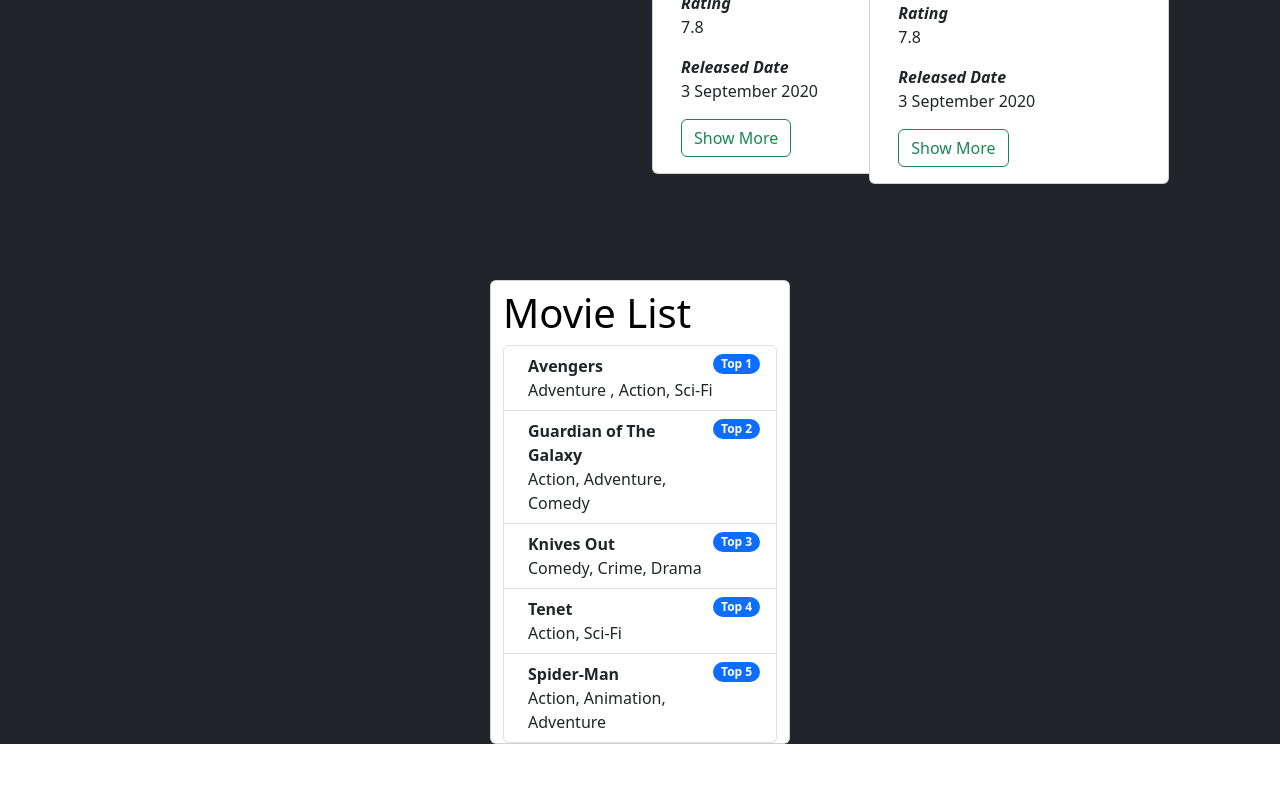
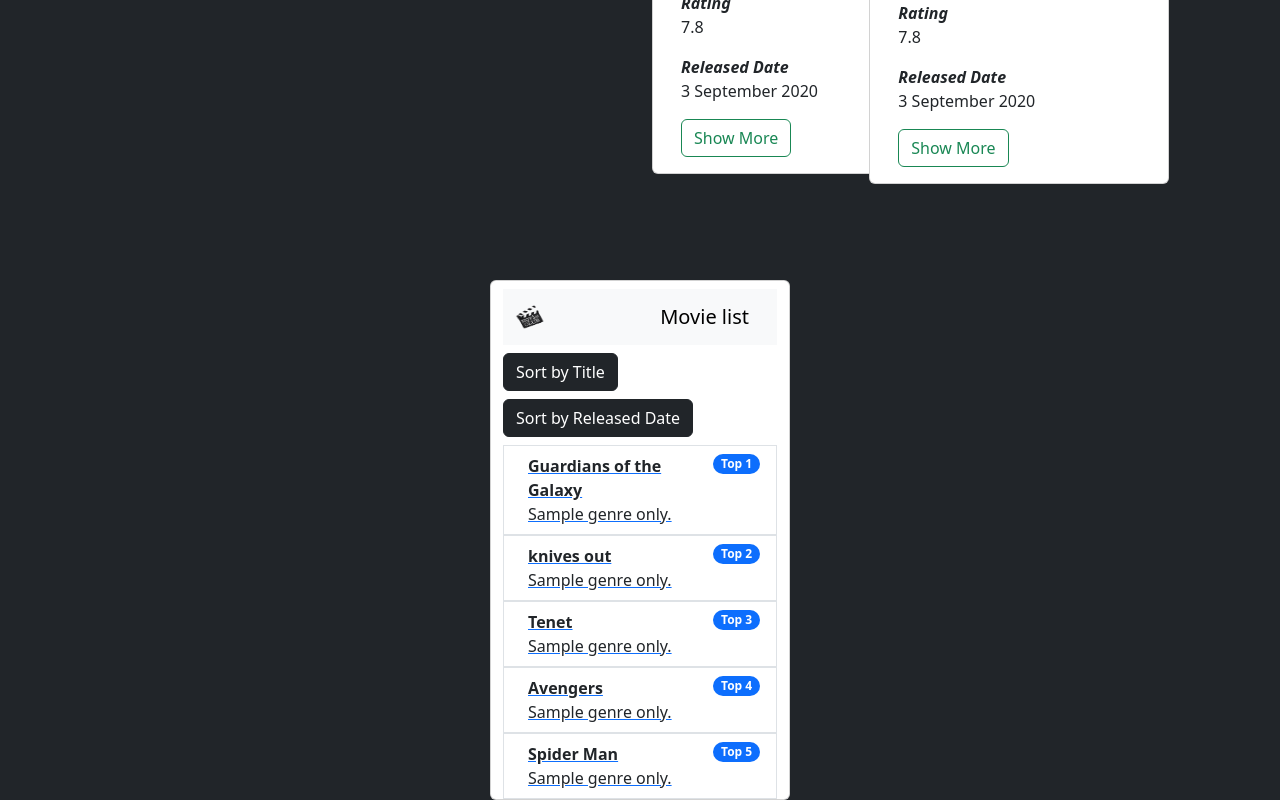
Before and after one commit to NinjaMarie/movie-list, an Angular app in the folder movie-watchlist/: page / in a window 1280 px wide. Shown: the part 746-1546 px from the top of the page. Before the commit the page ends 1490 px from the top, so only its background shows below. Built offline with nearby package versions, Linux system fonts and the light colour scheme.

Commit message:
edit: Add Sorting Features

```diff
--- a/movie-watchlist/src/app/app.module.ts
+++ b/movie-watchlist/src/app/app.module.ts
@@ -9,6 +9,7 @@
 import { FlexLayoutModule } from '@angular/flex-layout';
 import { DetailCardComponent } from './cards/detail-card/detail-card.component';
 import { MovieDetailPageComponent } from './pages/movie-detail-page/movie-detail-page.component';
+import { MovieListCardComponent } from './cards/movie-list-card/movie-list-card.component';
 
 @NgModule({
   declarations: [
@@ -18,6 +19,7 @@
     AvengersMoviePageComponent,
     DetailCardComponent,
     MovieDetailPageComponent,
+    MovieListCardComponent,
   ],
   imports: [
     BrowserModule,
--- /dev/null
+++ b/movie-watchlist/src/app/cards/movie-list-card/movie-list-card.component.html
@@ -0,0 +1,13 @@
+<ol class="list-group list-group">
+  <a [routerLink]="routerLink" class="text-decoration:none">
+    <li
+      class="list-group-item d-flex justify-content-between align-items-start"
+    >
+      <div class="ms-2 me-auto">
+        <div class="fw-bold">{{ data?.title }}</div>
+        {{ data?.genre }}
+      </div>
+      <span class="badge bg-primary rounded-pill">{{ data?.topNo }}</span>
+    </li>
+  </a>
+</ol>
--- /dev/null
+++ b/movie-watchlist/src/app/cards/movie-list-card/movie-list-card.component.ts
@@ -0,0 +1,17 @@
+import { Component, Input } from '@angular/core';
+import { Imovie } from 'src/app/model/movie-model';
+import { IMovieList } from 'src/app/model/movieList-model';
+
+@Component({
+  selector: 'app-movie-list-card',
+  templateUrl: './movie-list-card.component.html',
+  styleUrls: ['./movie-list-card.component.css'],
+})
+export class MovieListCardComponent {
+  @Input() movieId: number | undefined;
+  @Input() data: IMovieList | undefined;
+
+  get routerLink(): any {
+    return ['/movie-detail', this.movieId];
+  }
+}
--- /dev/null
+++ b/movie-watchlist/src/app/mockData/mock-movieList-data.ts
@@ -0,0 +1,39 @@
+import { IMovieList } from '../model/movieList-model';
+
+export const mockMovieList: IMovieList[] = [
+  {
+    title: 'Guardians of the Galaxy',
+    genre: 'Sample genre only.',
+    topNo: ' Top 1',
+    movieId: 2,
+    releasedDate: '2014-08-01',
+  },
+  {
+    title: 'knives out',
+    genre: 'Sample genre only.',
+    topNo: ' Top 2',
+    movieId: 3,
+    releasedDate: '2019-11-27',
+  },
+  {
+    title: 'Tenet',
+    genre: 'Sample genre only.',
+    topNo: ' Top 3',
+    movieId: 5,
+    releasedDate: '2020-09-03',
+  },
+  {
+    title: 'Avengers',
+    genre: 'Sample genre only.',
+    topNo: ' Top 4',
+    movieId: 1,
+    releasedDate: '2015-05-01',
+  },
+  {
+    title: 'Spider Man',
+    genre: 'Sample genre only.',
+    topNo: ' Top 5',
+    movieId: 4,
+    releasedDate: '2018-12-14',
+  },
+];
--- /dev/null
+++ b/movie-watchlist/src/app/model/movieList-model.ts
@@ -0,0 +1,8 @@
+export interface IMovieList {
+  title: string;
+  genre: string;
+  topNo: string;
+  movieId: number;
+  releasedDate: string;
+  [key: string]: string | number;
+}
--- a/movie-watchlist/src/app/pages/landing-page/landing-page.component.html
+++ b/movie-watchlist/src/app/pages/landing-page/landing-page.component.html
@@ -3,7 +3,7 @@
     <span class="navbar-brand mb-0 h1">Movie Night</span>
   </div>
 </nav>
-<div class="containerFluid bg-dark">
+<div class="containerFluid bg-dark margin:5">
   <div class="row margin:5px">
     <div class="col-sm-2 text-white">
       <app-movie-card
@@ -46,56 +46,32 @@
     </div>
     <div class="container-fluid card mt-5" style="width: 300px">
       <div class="mt-2 col-sm-12 text-white">
-        <div class="text-black">
-          <h1>Movie List</h1>
+        <nav class="navbar bg-body-tertiary">
+          <div class="container-fluid">
+            <img
+              src="assets/pictures/movie.png"
+              alt="Logo"
+              width="30"
+              height="24"
+              class="d-inline-block align-text-top"
+            />
+            <label class="navbar-brand label"> Movie list </label>
+          </div>
+        </nav>
+        <div class="mt-2 mb-2">
+          <button class="btn btn-dark mb-2" (click)="sort('title')">
+            Sort by Title
+          </button>
+          <button class="btn btn-dark" (click)="sort('releaseDate')">
+            Sort by Released Date
+          </button>
         </div>
-        <ol class="list-group list-group">
-          <li
-            class="list-group-item d-flex justify-content-between align-items-start"
-          >
-            <div class="ms-2 me-auto">
-              <div class="fw-bold">Avengers</div>
-              Adventure , Action, Sci-Fi
-            </div>
-            <span class="badge bg-primary rounded-pill">Top 1</span>
-          </li>
-          <li
-            class="list-group-item d-flex justify-content-between align-items-start"
-          >
-            <div class="ms-2 me-auto">
-              <div class="fw-bold">Guardian of The Galaxy</div>
-              Action, Adventure, Comedy
-            </div>
-            <span class="badge bg-primary rounded-pill">Top 2</span>
-          </li>
-          <li
-            class="list-group-item d-flex justify-content-between align-items-start"
-          >
-            <div class="ms-2 me-auto">
-              <div class="fw-bold">Knives Out</div>
-              Comedy, Crime, Drama
-            </div>
-            <span class="badge bg-primary rounded-pill">Top 3</span>
-          </li>
-          <li
-            class="list-group-item d-flex justify-content-between align-items-start"
-          >
-            <div class="ms-2 me-auto">
-              <div class="fw-bold">Tenet</div>
-              Action, Sci-Fi
-            </div>
-            <span class="badge bg-primary rounded-pill">Top 4</span>
-          </li>
-          <li
-            class="list-group-item d-flex justify-content-between align-items-start"
-          >
-            <div class="ms-2 me-auto">
-              <div class="fw-bold">Spider-Man</div>
-              Action, Animation, Adventure
-            </div>
-            <span class="badge bg-primary rounded-pill">Top 5</span>
-          </li>
-        </ol>
+        <app-movie-list-card
+          *ngFor="let movieListData of movieListData"
+          [data]="movieListData"
+          [movieId]="movieListData.movieId"
+        >
+        </app-movie-list-card>
       </div>
     </div>
   </div>
--- a/movie-watchlist/src/app/pages/landing-page/landing-page.component.ts
+++ b/movie-watchlist/src/app/pages/landing-page/landing-page.component.ts
@@ -1,22 +1,23 @@
 import { Component, OnInit } from '@angular/core';
 import { mockMovieData } from 'src/app/mockData/mock-movie-data';
+import { mockMovieList } from 'src/app/mockData/mock-movieList-data';
 import { Imovie } from 'src/app/model/movie-model';
+import { IMovieList } from 'src/app/model/movieList-model';
 
 @Component({
   selector: 'app-landing-page',
   templateUrl: './landing-page.component.html',
-  styleUrls: ['./landing-page.component.css']
+  styleUrls: ['./landing-page.component.css'],
 })
-export class LandingPageComponent implements OnInit{
-  movieData: Imovie|undefined
+export class LandingPageComponent implements OnInit {
+  movieData: Imovie | undefined;
+  movieListData: IMovieList[] = [];
   ngOnInit(): void {
-   this.movieData = mockMovieData
+    this.movieData = mockMovieData;
+    this.movieListData = mockMovieList;
   }
 
-  onCardClicked(){
-    console.log('Card is Clicked')
+  sort(property: string): void {
+    this.movieListData.sort((a, b) => (a[property] > b[property] ? 1 : -1));
   }
-
-
-
 }
```
Also changed, not shown: movie-watchlist/src/app/cards/movie-list-card/movie-list-card.component.css (added), movie-watchlist/src/assets/pictures/movie.png (added), 1 other file (tests, documents, lock files or other folders).
